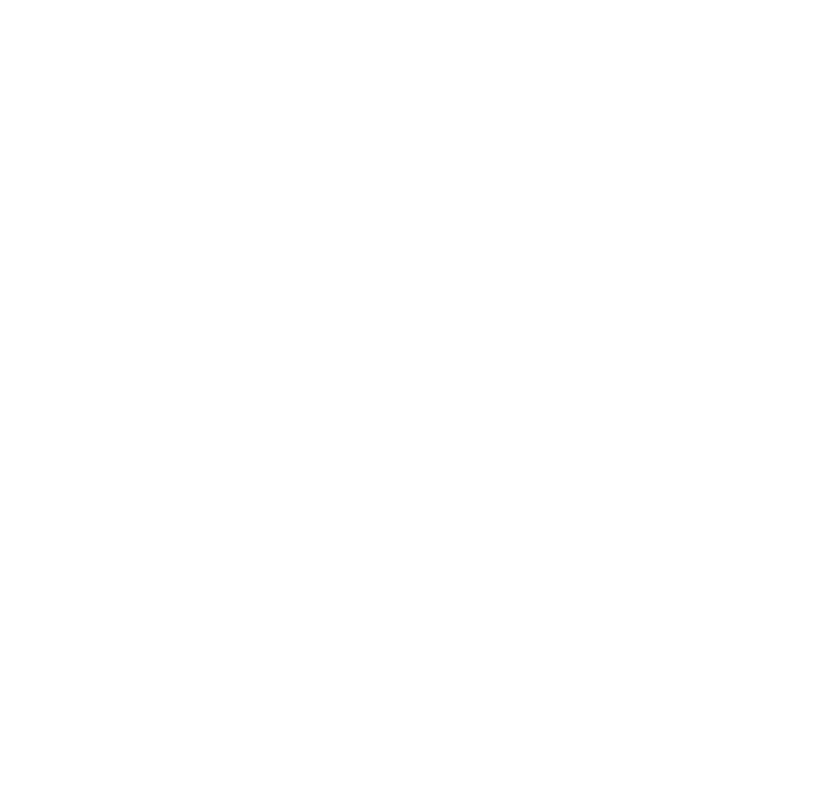
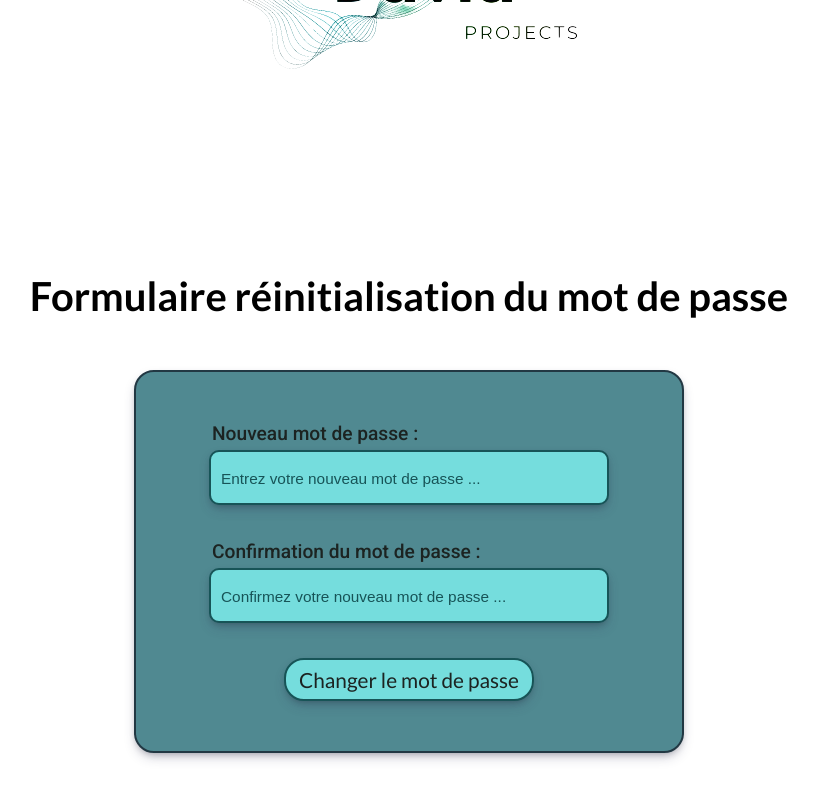
Before and after one commit to david-backup/projet-pro-david, a React (Vite) app in the folder frontend/: page /mdp-forgot in a window 1280 px wide. Before the commit this address had no page. Shown: the part 282-1082 px from the top of the page, without its empty margins (231-1049 px from the left). Before the commit the page ends 800 px from the top, so only its background shows below. Built offline with nearby package versions, Linux system fonts and the light colour scheme.

Commit message:
maj des couleurs du projet

```diff
--- a/frontend/src/App.jsx
+++ b/frontend/src/App.jsx
@@ -2,6 +2,7 @@ import { BrowserRouter, Route, Routes } from "react-router-dom";
 import HomePage from "./pages/HomePage";
 import LoginPage from "./pages/LoginPage";
 import CreateAccount from "./pages/CreateAccount";
+import MdpForgot from "./pages/MdpForgot";
 
 const App = () => {
   return (
@@ -11,6 +12,7 @@ const App = () => {
           <Route path="/" element={<HomePage />} />
           <Route path="/login" element={<LoginPage />} />
           <Route path="/create-account" element={<CreateAccount />} />
+          <Route path="mdp-forgot" element={<MdpForgot />} />
         </Routes>
       </BrowserRouter>
     </>
--- /dev/null
+++ b/frontend/src/components/FormForgotPassword.jsx
@@ -0,0 +1,57 @@
+import { useState } from "react";
+import { Link } from "react-router-dom";
+import Label from "../components/Label";
+import Input from "../components/Input";
+import Button from "../components/Button";
+
+const FormForgotPassword = () => {
+  const [password, setPassword] = useState("");
+  const [passwordConfirmation, setPasswordConfirmation] = useState("");
+
+  const handleSubmit = async (e) => {
+    e.preventDefault();
+  };
+
+  return (
+    <div className="reset_password_form">
+      <form onSubmit={handleSubmit}>
+        <div className="reset_password_form_connexion">
+          <Label htmlFor={"password"} text={"Nouveau mot de passe :"}></Label>
+          <Input
+            type={"text"}
+            id={"password"}
+            name={"password"}
+            value={password}
+            placeholder={"Entrez votre nouveau mot de passe ..."}
+            required={true}
+            onChange={(e) => setPassword(e.target.value)}
+          />
+        </div>
+        <div className="reset_password_form_connexion">
+          <Label
+            htmlFor={"passwordConfirmation"}
+            text={"Confirmation du mot de passe :"}
+          ></Label>
+          <Input
+            type={"text"}
+            id={"passwordConfirmation"}
+            name={"passwordConfirmation"}
+            value={passwordConfirmation}
+            placeholder={"Confirmez votre nouveau mot de passe ..."}
+            required={true}
+            onChange={(e) => setPasswordConfirmation(e.target.value)}
+          />
+        </div>
+        <Link to="/">
+          <Button
+            type={"submit"}
+            className={"reset_password_btn button"}
+            text={"Changer le mot de passe"}
+          />
+        </Link>
+      </form>
+    </div>
+  );
+};
+
+export default FormForgotPassword;
--- a/frontend/src/components/FormLogin.jsx
+++ b/frontend/src/components/FormLogin.jsx
@@ -50,7 +50,7 @@ const FormLogin = () => {
             text={"Créer un compte"}
           />
         </Link>
-        <Link to="/create-account">
+        <Link to="/mdp-forgot">
           <Button
             type={"submit"}
             className={"login_btn button"}
--- a/frontend/src/main.scss
+++ b/frontend/src/main.scss
@@ -8,4 +8,4 @@
 @use "./sass/layout/Label";
 @use "./sass/layout/Input";
 @use "./sass/layout/Button";
-@use "./sass/components/FormLogin";
+@use "./sass/layout/Form.scss";
--- /dev/null
+++ b/frontend/src/pages/MdpForgot.jsx
@@ -0,0 +1,18 @@
+import FormForgotPassword from "../components/FormForgotPassword";
+import Header from "../components/Header";
+
+const MdpForgot = () => {
+  return (
+    <>
+      <Header />
+      <main>
+        <section>
+          <h1>Formulaire réinitialisation du mot de passe</h1>
+          <FormForgotPassword />
+        </section>
+      </main>
+    </>
+  );
+};
+
+export default MdpForgot;
--- a/frontend/src/sass/layout/Button.scss
+++ b/frontend/src/sass/layout/Button.scss
@@ -2,12 +2,21 @@
 @import "../utils/Variables.scss";
 
 button {
+  @include shadow;
   @include lato;
   font-size: 1.3em;
   width: 250px;
   padding: 7px 0px;
   border-radius: 20px;
   background-color: $third_color;
-  color: $primary_color;
+  color: $black_color;
   border: 2px solid $option100_color;
+  transition: background-color 350ms ease, color 350ms ease, border 350ms ease;
+  cursor: pointer;
+
+  &:hover {
+    color: $third_color;
+    background-color: $primary_color;
+    border: 2px solid $third_color;
+  }
 }
--- a/frontend/src/sass/components/FormLogin.scss
+++ b/frontend/src/sass/layout/Form.scss
@@ -7,15 +7,16 @@ section {
     font-weight: 600;
     font-size: 2.5em;
     margin-bottom: 50px;
-    color: $primary_color;
+    color: black_color;
   }
-  .login_form {
+  .login_form,
+  .reset_password_form {
     width: 100%;
     margin: 0 auto;
     padding: 0 25px;
 
     form {
-      @include shadow_light;
+      @include shadow;
       display: flex;
       flex-direction: column;
       align-items: center;
@@ -28,29 +29,12 @@ section {
       border: 2px solid $primary_color;
       border-radius: 20px;
 
-      .login_form_connexion {
+      .login_form_connexion,
+      .reset_password_form_connexion {
         display: flex;
         flex-direction: column;
         align-items: flex-start;
         gap: 5px;
-
-        label {
-          @include roboto;
-          font-weight: 500;
-          font-size: 1.2em;
-          padding-left: 3px;
-          color: $primary_color;
-        }
-        input {
-          width: 400px;
-          height: 55px;
-          font-size: 1.2em;
-          padding: 0 10px;
-          border-radius: 10px;
-          background-color: $third_color;
-          color: $primary_color;
-          border: 2px solid $option100_color;
-        }
       }
     }
   }
--- a/frontend/src/sass/layout/Input.scss
+++ b/frontend/src/sass/layout/Input.scss
@@ -1,2 +1,19 @@
 @import "../utils/Mixins.scss";
 @import "../utils/Variables.scss";
+
+input {
+  @include shadow;
+  width: 400px;
+  height: 55px;
+  font-size: 1.2em;
+  padding: 0 10px;
+  border-radius: 10px;
+  background-color: $third_color;
+  color: $black_color;
+  border: 2px solid $option100_color;
+  outline: none;
+  &::placeholder {
+    font-size: 0.8em;
+    color: $option100_color;
+  }
+}
--- a/frontend/src/sass/layout/Label.scss
+++ b/frontend/src/sass/layout/Label.scss
@@ -1,2 +1,10 @@
 @import "../utils/Mixins.scss";
 @import "../utils/Variables.scss";
+
+label {
+  @include roboto;
+  font-weight: 500;
+  font-size: 1.2em;
+  padding-left: 3px;
+  color: $black_color;
+}
--- a/frontend/src/sass/utils/mixins.scss
+++ b/frontend/src/sass/utils/mixins.scss
@@ -7,7 +7,14 @@
 @mixin roboto {
   font-family: "Roboto", sans-serif;
 }
+
 /********* mixin box shadow_button *********/
 @mixin shadow_light {
   box-shadow: 0 1px 3px rgba(0, 0, 0, 0.55);
 }
+
+/********* mixin box shadow *********/
+@mixin shadow {
+  box-shadow: rgba(50, 50, 93, 0.25) 0px 6px 12px -2px,
+    rgba(0, 0, 0, 0.3) 0px 3px 7px -3px;
+}
--- a/frontend/src/sass/utils/variables.scss
+++ b/frontend/src/sass/utils/variables.scss
@@ -3,11 +3,11 @@
 $white_color: #fdfffc; // Blanc Baby powder
 $black_color: #1c2321; // Noir Eerie black
 $primary_color: #223843; // Gris foncé Gun metal
-$secondary_color: #93a8ac; // Cadet gray
-$third_color: #d7ceb2; // Pearl
-$fourth_color: #a59e8c; // Khaki
+$secondary_color: #172a3a; // blue munsell
+$third_color: #75dddd; // russian blue
+$fourth_color: #508991; // tiffany blue
 
-$option_color: #815355; // Rose taupe
-$option100_color: #5b2333; // Wine
+$option_color: #004346; // dark state grey
+$option100_color: #175457; // midnight green
 $option200_color: #d00000; // Engineering orange
 $option300_color: #de3c4b; // Rusty red
```
